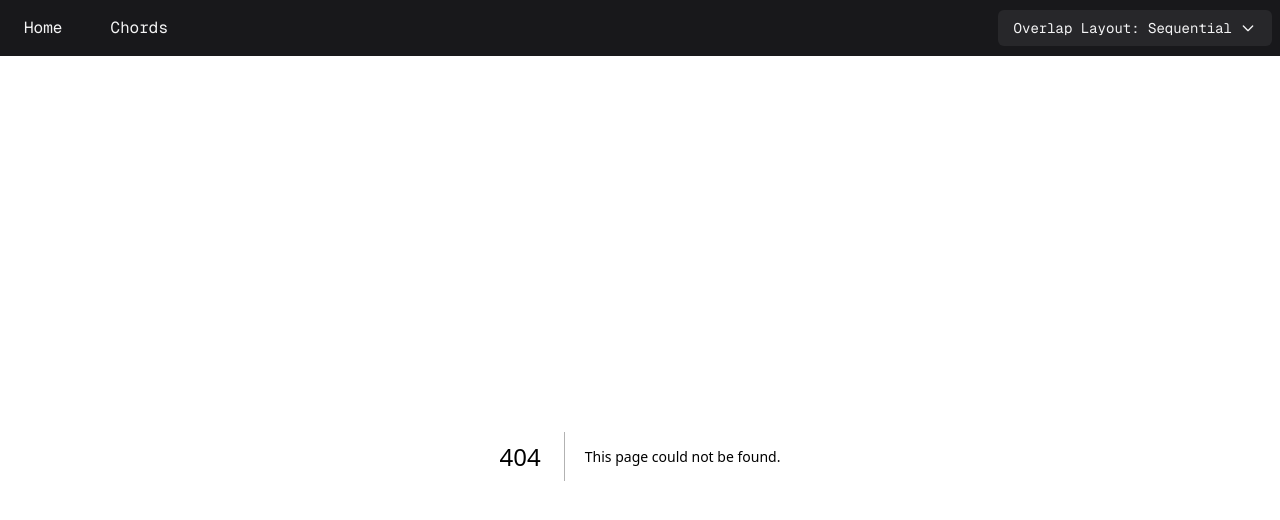
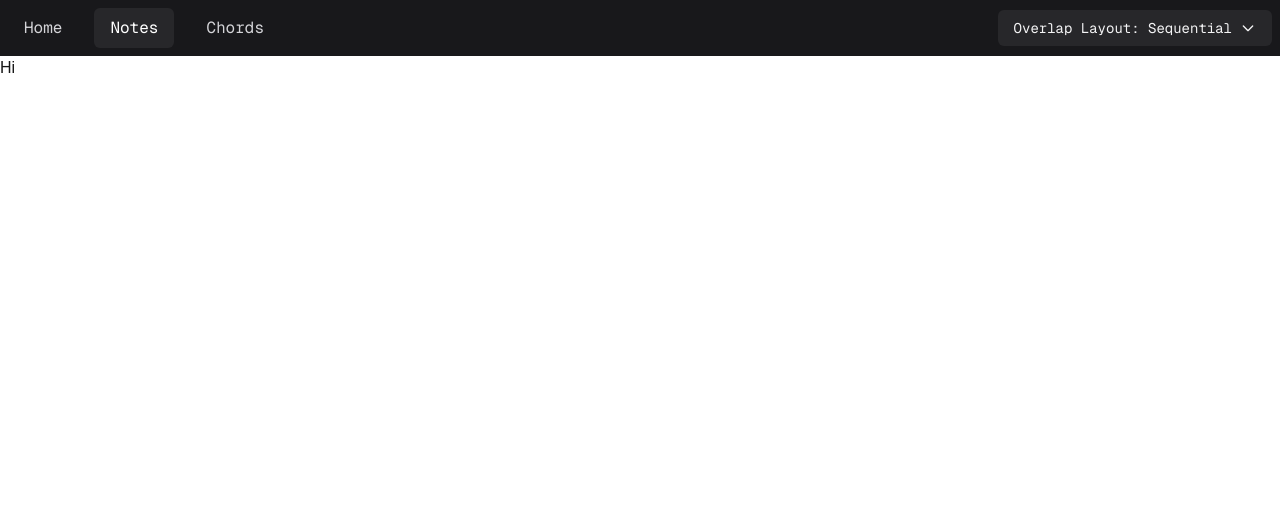
Before and after one commit to leouofa/gridbeat, a Next.js app: page /notes in a window 1280 px wide. Before the commit this address had no page. Shown: the top 520 px of the page. Built offline with nearby package versions, Linux system fonts and the light colour scheme.

Commit message:
add notes controller and set active path name in the menu

```diff
--- /dev/null
+++ b/app/notes/page.tsx
@@ -0,0 +1,7 @@
+export default function NotesHome() {
+  return (
+    <div>
+      <h1>Hi</h1>
+    </div>
+  );
+}
--- a/components/Menu.tsx
+++ b/components/Menu.tsx
@@ -5,10 +5,12 @@ import { useState, useRef } from "react";
 import { GridWidth } from "@/types";
 import Link from "next/link";
 import { useClickOutside } from "@/hooks/useClickOutside";
+import { usePathname } from "next/navigation";
 
 const GRID_WIDTH_OPTIONS: readonly GridWidth[] = [8, 5, 4, 3, 2];
 const NAV_LINKS = [
   { href: "/", label: "Home" },
+  { href: "/notes", label: "Notes" },
   { href: "/chords", label: "Chords" },
 ];
 
@@ -72,19 +74,28 @@ const LayoutDropdown = ({
   </div>
 );
 
-const Navigation = () => (
+const Navigation = () => {
+  const pathname = usePathname(); // Add this hook
+
+  return (
     <nav className="flex space-x-4">
       {NAV_LINKS.map(({ href, label }) => (
         <Link
           key={href}
           href={href}
-        className="px-4 py-2 rounded-md hover:bg-zinc-800"
+          className={`px-4 py-2 rounded-md transition-colors duration-200
+            ${
+              pathname === href
+                ? "bg-zinc-800 text-white"
+                : "text-zinc-300 hover:bg-zinc-800 hover:text-white"
+            }`}
         >
           {label}
         </Link>
       ))}
     </nav>
   );
+};
 
 export function Menu() {
   const { preferences, updatePreferences } = usePreferences();
```
Lines whose indentation alone changed are shown as unchanged.
